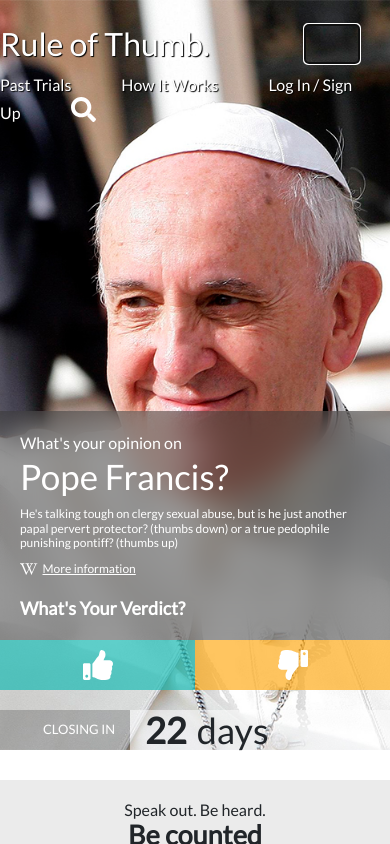
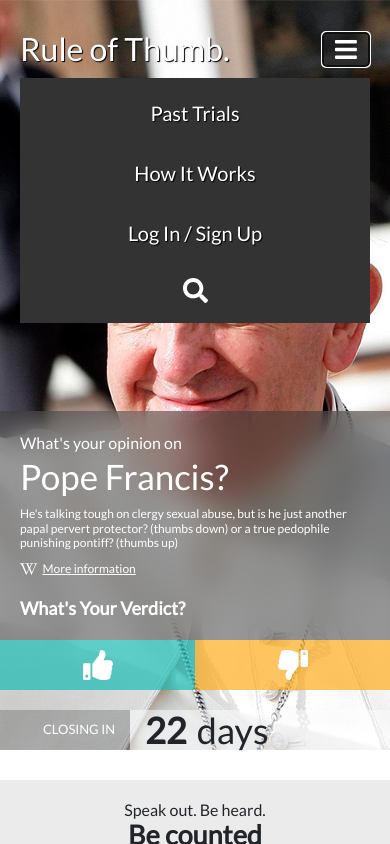
Before and after one commit to AdrCard90/zemoga-prueba, a React (Create React App) app: page / in a window 390 px wide. Both pictures are taken after a click on the button "Open Menu". Shown: the top 844 px of the page. Built offline with nearby package versions, Linux system fonts and the light colour scheme.

Commit message:
mobile menu and final layout fixes

```diff
--- a/src/components/CelebritiesList/CelebritiesList.scss
+++ b/src/components/CelebritiesList/CelebritiesList.scss
@@ -6,6 +6,12 @@
   &__title {
     font-size: 40px;
     font-weight: $light;
+  }
+
+  @media (max-width: 1023px) {
+    &__title {
+      font-size: 35px;
+    }
   }
 
   @media (max-width: 767px) {
@@ -101,6 +107,11 @@
     font-size: 14px;
     font-weight: $regular;
     padding: 7px 12px;
+
+    &:hover {
+      color: $turquoise;
+      border: 1px solid $turquoise;
+    }
   }
 
   &__percentages {
--- a/src/components/Header/Header.jsx
+++ b/src/components/Header/Header.jsx
@@ -1,4 +1,4 @@
-import { faSearch } from "@fortawesome/free-solid-svg-icons";
+import { faBars, faSearch } from "@fortawesome/free-solid-svg-icons";
 import { FontAwesomeIcon } from "@fortawesome/react-fontawesome";
 import React from "react";
 import { Link } from "react-router-dom";
@@ -17,17 +17,15 @@
               className="navbar-toggler"
               type="button"
               data-toggle="collapse"
-              data-target="#navbarSupportedContent"
-              aria-controls="navbarSupportedContent"
+              data-target="#menu"
+              aria-controls="menu"
               aria-expanded="false"
-              aria-label="Toggle navigation"
+              aria-label="Open Menu"
             >
-              <span className="navbar-toggler-icon"></span>
+              <FontAwesomeIcon className="header__icon" icon={faBars} />
             </button>
-            <div
-              className="collapse navbar-collapse"
-              id="navbarSupportedContent"
-            >
+            <div className="collapse navbar-collapse" id="menu">
+              <div className="menu-mobile">
                 <Link to="/past-trials" className="header__link">
                   Past Trials
                 </Link>
@@ -39,6 +37,7 @@
                 </Link>
                 <FontAwesomeIcon className="header__icon" icon={faSearch} />
               </div>
+            </div>
           </nav>
         </div>
       </div>
--- a/src/components/Header/Header.scss
+++ b/src/components/Header/Header.scss
@@ -50,5 +50,40 @@
     &:hover {
       color: $turquoise;
     }
+
+    &:focus {
+      outline: none;
+    }
+  }
+
+  @media (max-width: 991px) {
+    .menu-mobile {
+      align-items: center;
+      background-color: $dark-grey;
+      display: flex;
+      flex-direction: column;
+      justify-content: center;
+      padding: 20px;
+    }
+
+    &__link {
+      font-size: 28px;
+      margin: 0 0 30px;
+    }
+  }
+
+  @media (max-width: 575px) {
+    &__nav {
+      padding: 20px;
+    }
+
+    .navbar-toggler {
+      margin: 0;
+    }
+
+    &__link {
+      font-size: 20px;
+      margin: 0 0 30px;
+    }
   }
 }
--- a/src/components/HighlightedCelebrityBox/HighlightedCelebrityBox.scss
+++ b/src/components/HighlightedCelebrityBox/HighlightedCelebrityBox.scss
@@ -59,6 +59,7 @@
 
   &__vote {
     align-items: center;
+    cursor: pointer;
     display: flex;
     justify-content: center;
     width: 50%;
```
Lines whose indentation alone changed are shown as unchanged.
